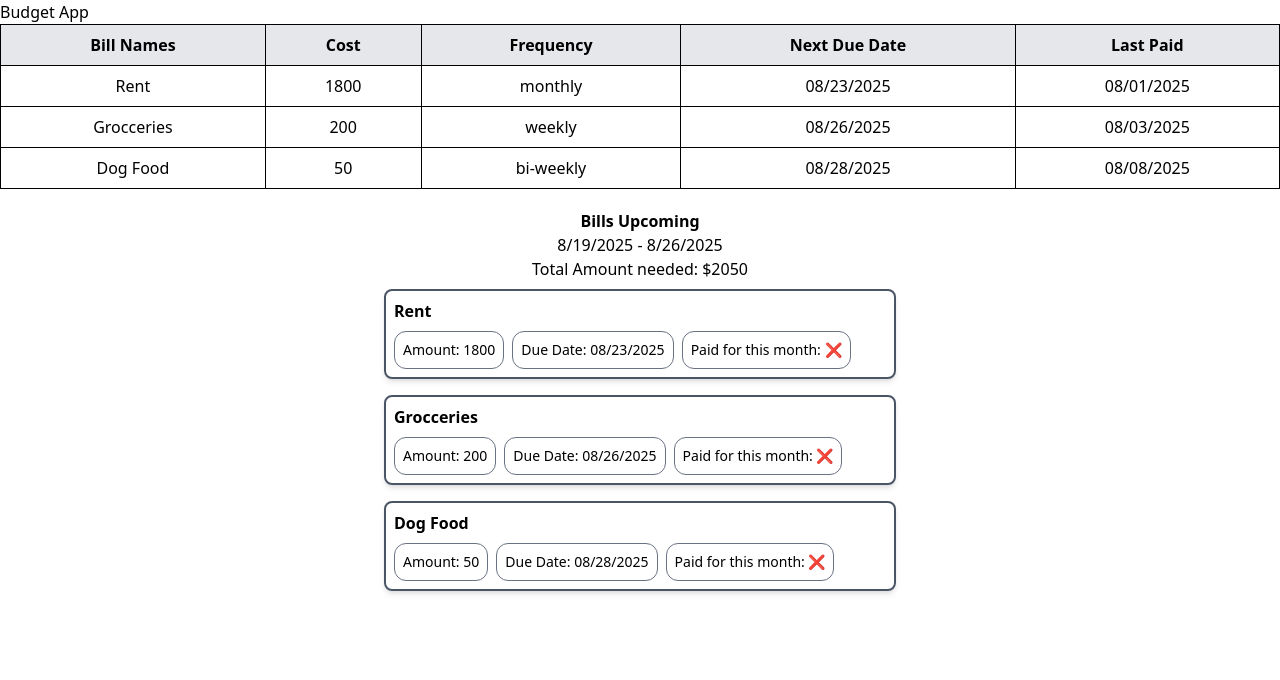
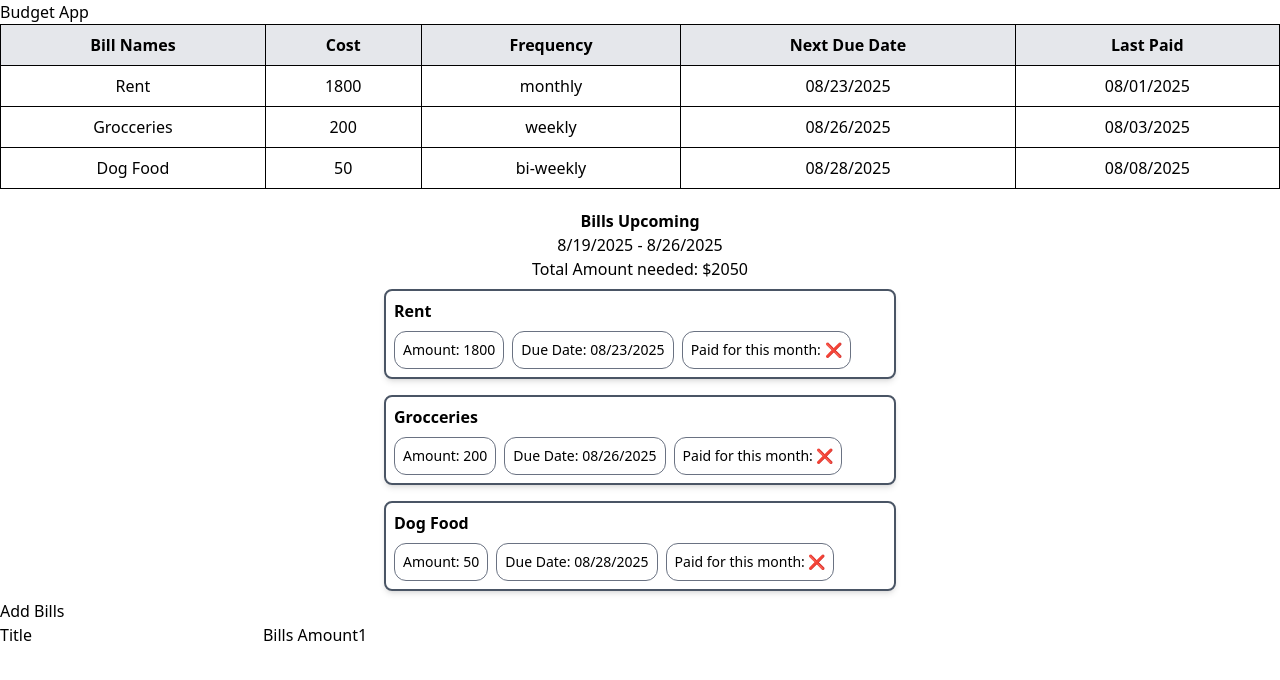
Before and after one commit to NMasters52/budget-app, a React (Vite) app: page / in a window 1280 px wide. Shown: the top 680 px of the page. Built offline with nearby package versions, Linux system fonts and the light colour scheme.

Commit message:
feat(addBills pt1) started adding feature to add addBills
- Added form data state to handle input fields being added
- Handling adding the new data to state using onChange

```diff
--- a/src/App.jsx
+++ b/src/App.jsx
@@ -7,7 +7,7 @@ import BillsList from './components/BillsList'
 //utilities
 import { addDays } from './utils';
 import initialBills from './data/bills';
-
+import AddBills from './services/AddBills';
 
 const App = () => {
 
@@ -26,6 +26,7 @@ const App = () => {
       <h1>Budget App</h1>
       <BillsTable bills={bills} />
       <BillsList bills={bills} today={today} weekFromToday={weekFromToday} />
+      <AddBills bills={bills} setBills={setBills} />
     </div>
   )
 }
--- /dev/null
+++ b/src/services/AddBills.jsx
@@ -0,0 +1,35 @@
+import { useState } from 'react'
+
+const AddBills = ( { bills, setBills } ) => {
+
+
+    const [formData, setFormData] = useState({
+        title: '',
+        amount: 1,
+        frequency: 'monthly',
+        nextDue: "",
+        lastPaid: "",
+        paymentHistory: []
+    })
+
+    const handleChange = (e) => {
+        setFormData({
+            ...formData,
+            [e.target.name]: e.target.value
+        })
+    }
+    console.log(formData)
+
+  return (
+    <>
+        <p>Add Bills</p>
+        <label htmlFor="title">Title</label>
+        <input type="text" name='title' value={formData.title} onChange={(e) => handleChange(e)}/>
+        <label htmlFor="amount">Bills Amount</label>
+        <input type="number" step='1' name='amount' value={formData.amount} onChange={(e) => handleChange(e)}/>
+
+    </>
+  )
+}
+
+export default AddBills
```
